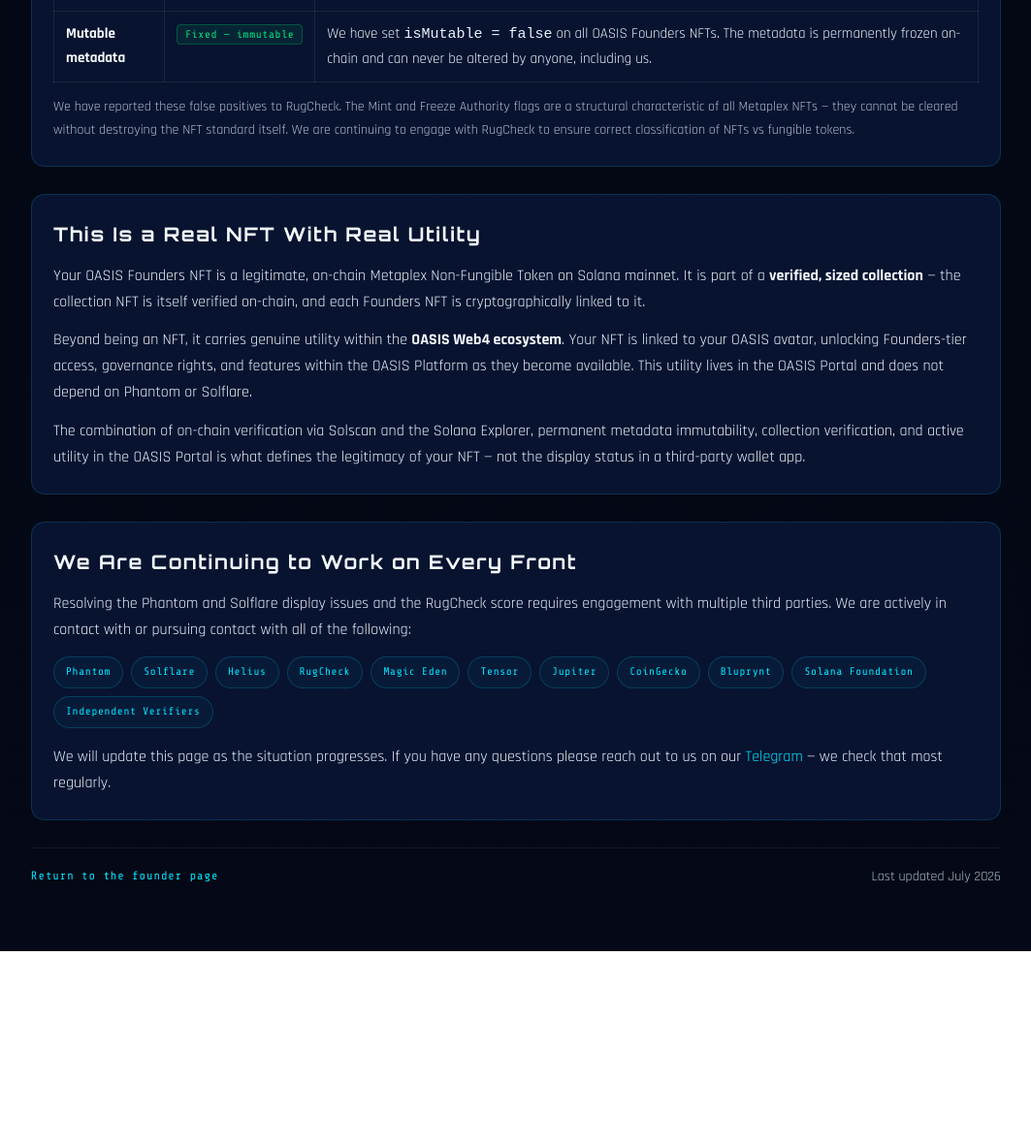
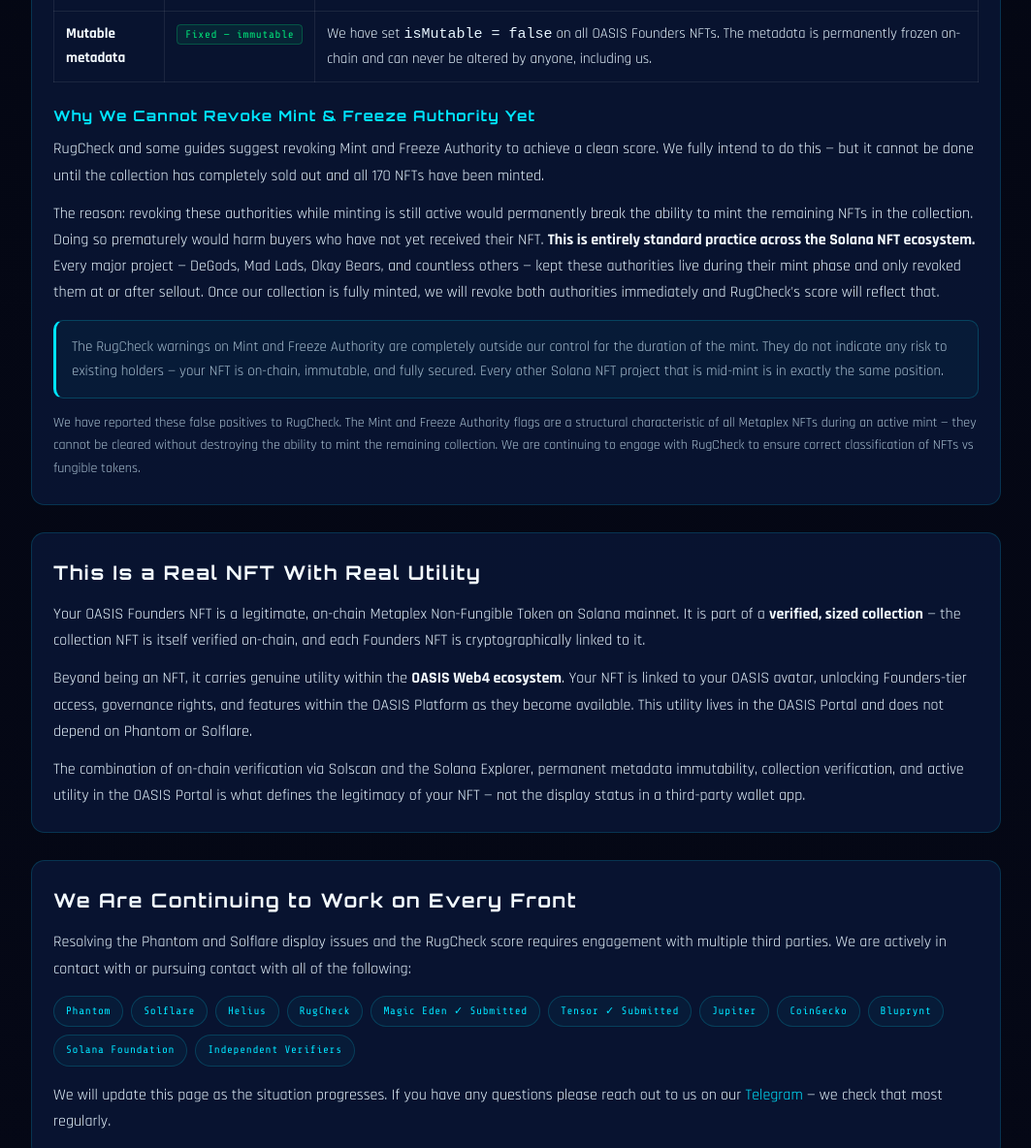
Before and after one commit to NextGenSoftwareUK/NFTFoundersLandingPage, a website: page NFTStatus.html in a window 1280 px wide. Shown: the part 1749-2933 px from the top of the page at 97% size, without its empty margins (108-1171 px from the left). Before the commit the page ends 2730 px from the top, so only its background shows below. Drawn offline with nearby package versions, Linux system fonts and the light colour scheme.

Commit message:
update NFTStatus: explain mid-mint authority lockdown, Magic Eden/Tensor submitted, Aug 2026 date

```diff
--- a/NFTStatus.html
+++ b/NFTStatus.html
@@ -140,7 +140,14 @@
           </tr>
         </tbody>
       </table>
-      <p class="note" style="margin-top:14px">We have reported these false positives to RugCheck. The Mint and Freeze Authority flags are a structural characteristic of all Metaplex NFTs — they cannot be cleared without destroying the NFT standard itself. We are continuing to engage with RugCheck to ensure correct classification of NFTs vs fungible tokens.</p>
+
+      <h3>Why We Cannot Revoke Mint &amp; Freeze Authority Yet</h3>
+      <p>RugCheck and some guides suggest revoking Mint and Freeze Authority to achieve a clean score. We fully intend to do this — but it cannot be done until the collection has completely sold out and all 170 NFTs have been minted.</p>
+      <p>The reason: revoking these authorities while minting is still active would permanently break the ability to mint the remaining NFTs in the collection. Doing so prematurely would harm buyers who have not yet received their NFT. <strong>This is entirely standard practice across the Solana NFT ecosystem.</strong> Every major project — DeGods, Mad Lads, Okay Bears, and countless others — kept these authorities live during their mint phase and only revoked them at or after sellout. Once our collection is fully minted, we will revoke both authorities immediately and RugCheck's score will reflect that.</p>
+      <div class="callout">
+        The RugCheck warnings on Mint and Freeze Authority are completely outside our control for the duration of the mint. They do not indicate any risk to existing holders — your NFT is on-chain, immutable, and fully secured. Every other Solana NFT project that is mid-mint is in exactly the same position.
+      </div>
+      <p class="note">We have reported these false positives to RugCheck. The Mint and Freeze Authority flags are a structural characteristic of all Metaplex NFTs during an active mint — they cannot be cleared without destroying the ability to mint the remaining collection. We are continuing to engage with RugCheck to ensure correct classification of NFTs vs fungible tokens.</p>
     </section>
 
     <section>
@@ -158,8 +165,8 @@
         <span class="chip">Solflare</span>
         <span class="chip">Helius</span>
         <span class="chip">RugCheck</span>
-        <span class="chip">Magic Eden</span>
-        <span class="chip">Tensor</span>
+        <span class="chip">Magic Eden ✓ Submitted</span>
+        <span class="chip">Tensor ✓ Submitted</span>
         <span class="chip">Jupiter</span>
         <span class="chip">CoinGecko</span>
         <span class="chip">Bluprynt</span>
@@ -171,7 +178,7 @@
 
     <div class="footer">
       <a href="index.html">Return to the founder page</a>
-      <span>Last updated July 2026</span>
+      <span>Last updated August 2026</span>
     </div>
   </div>
 </body>
```
